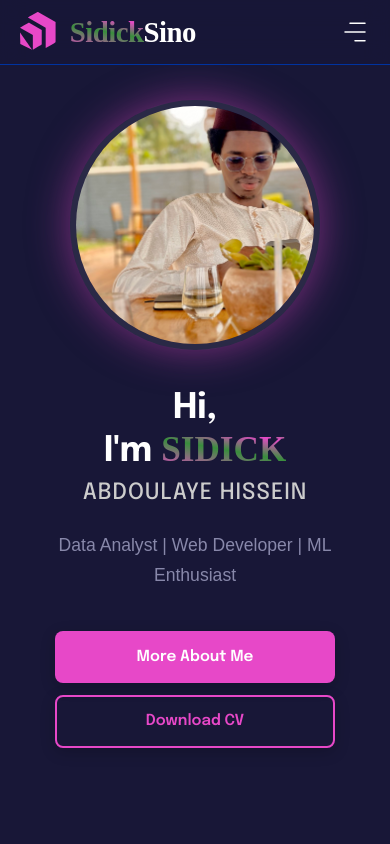
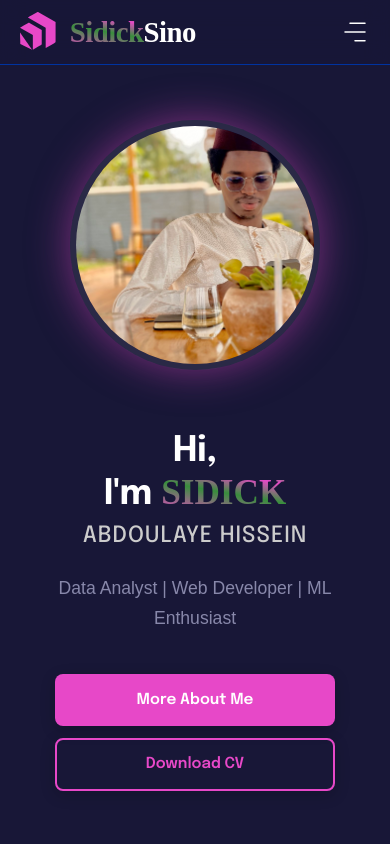
Before and after one commit to sidicksino/SidickPortfolio, a React (Vite) app: page / in a window 390 px wide. Shown: the top 844 px of the page. Built offline with nearby package versions, Linux system fonts and the light colour scheme; a web font is replaced by a local one.

Commit message:
Edite hero section

```diff
--- a/src/components/hero/Hero.css
+++ b/src/components/hero/Hero.css
@@ -277,6 +277,7 @@
   .hero {
     padding: 100px 20px;
     gap: 40px;
+    margin-top: 20px;
   }
 
   .hero-image {
@@ -285,7 +286,8 @@
   }
 
   .hero-content{
-    margin-top: -3px;
+    margin-top: -0.1px;
+    padding-top: 20px;
   }
 
   .hero-content h1 {
```
